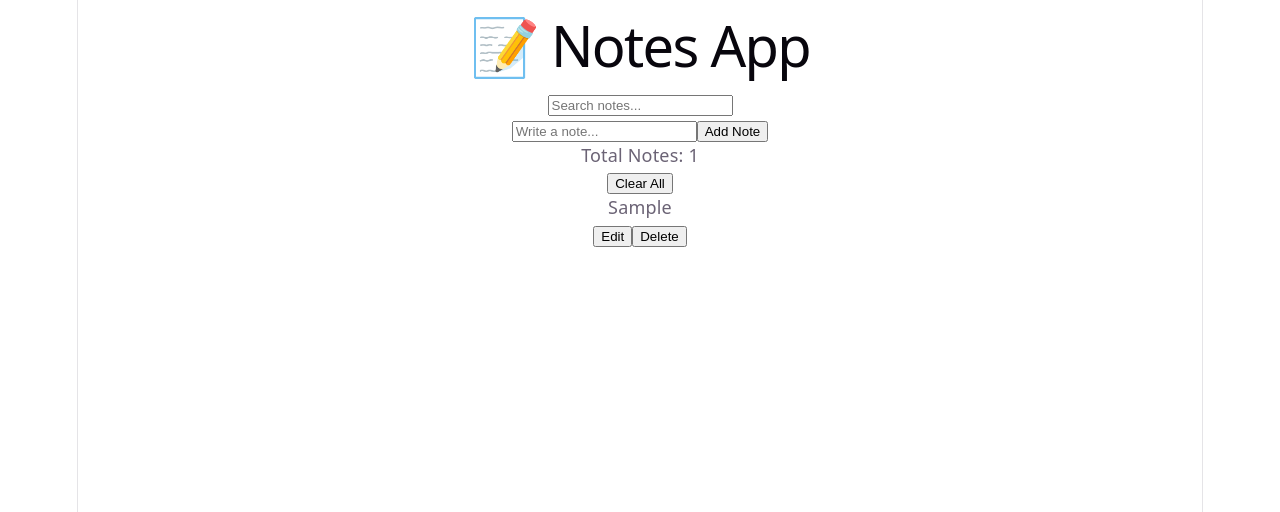
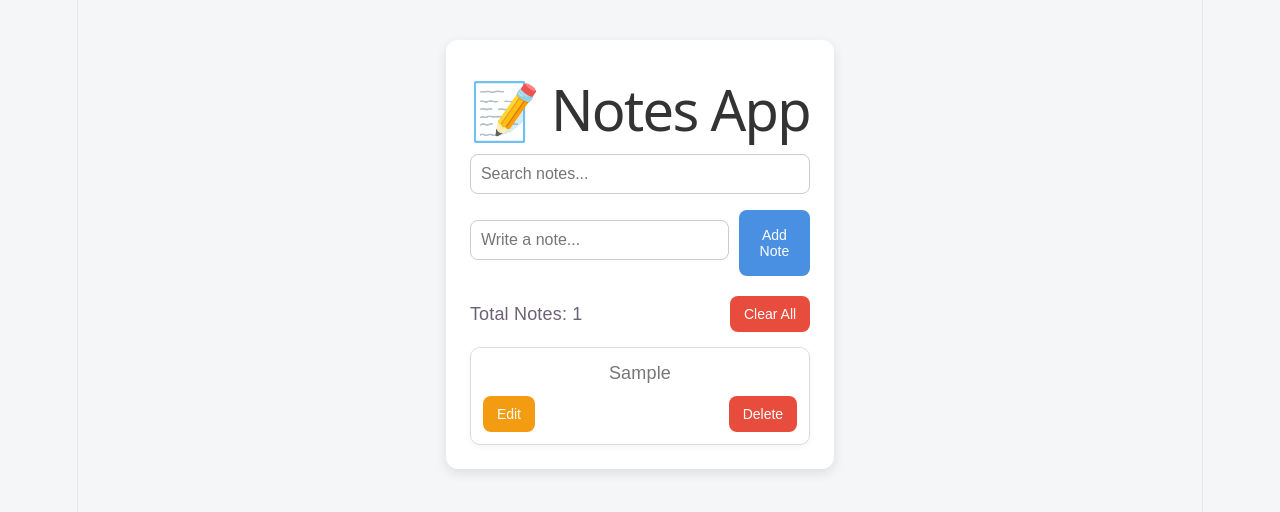
Before and after one commit to amandagm77/MiniProject_NewNotesApp, a React (Vite) app: page / in a window 1280 px wide. Both pictures are taken after typing "Sample" into the empty fields and a click on the button "Add Note". Shown: the top 512 px of the page. Built offline with nearby package versions, Linux system fonts and the light colour scheme.

Commit message:
Updated CSS, created README

```diff
--- a/src/App.css
+++ b/src/App.css
@@ -1,184 +1,172 @@
-.counter {
-  font-size: 16px;
-  padding: 5px 10px;
-  border-radius: 5px;
-  color: var(--accent);
-  background: var(--accent-bg);
-  border: 2px solid transparent;
-  transition: border-color 0.3s;
-  margin-bottom: 24px;
+/* =========================
+   GLOBAL STYLES
+   ========================= */
 
-  &:hover {
-    border-color: var(--accent-border);
-  }
-  &:focus-visible {
-    outline: 2px solid var(--accent);
-    outline-offset: 2px;
-  }
+/* Prevent width overflow issues across the app */
+* {
+  box-sizing: border-box;
 }
 
-.hero {
-  position: relative;
-
-  .base,
-  .framework,
-  .vite {
-    inset-inline: 0;
-    margin: 0 auto;
+/* Change the app font or background here */
+body {
+  margin: 0;
+  font-family: Arial, Helvetica, sans-serif;
+  background-color: #f4f6f8; /* 🌈 Change app background color here */
 }
 
-  .base {
-    width: 170px;
-    position: relative;
-    z-index: 0;
+/* Main app wrapper */
+.app {
+  max-width: 680px; /* 📏 Change overall app width */
+  margin: 40px auto;
+  padding: 24px;
+  background: white;
+  border-radius: 12px;
+  box-shadow: 0 4px 12px rgba(0, 0, 0, 0.1);
 }
 
-  .framework,
-  .vite {
-    position: absolute;
+/* =========================
+   HEADER
+   ========================= */
+
+h1 {
+  text-align: center;
+  color: #333; /* 🎨 Change title color */
 }
 
-  .framework {
-    z-index: 1;
-    top: 34px;
-    height: 28px;
-    transform: perspective(2000px) rotateZ(300deg) rotateX(44deg) rotateY(39deg)
-      scale(1.4);
+/* =========================
+   SEARCH BAR
+   ========================= */
+
+input[type="text"] {
+  width: 100%;
+  max-width: 100%;
+  display: block;
+  padding: 10px;
+  margin: 10px 0 16px 0;
+  border-radius: 8px;
+  border: 1px solid #ccc;
+  font-size: 16px;
 }
 
-  .vite {
-    z-index: 0;
-    top: 107px;
-    height: 26px;
-    width: auto;
-    transform: perspective(2000px) rotateZ(300deg) rotateX(40deg) rotateY(39deg)
-      scale(0.8);
-  }
+/* Focus effect for inputs */
+input[type="text"]:focus {
+  outline: none;
+  border-color: #4a90e2; /* 🔵 Change focus color */
 }
 
-#center {
+/* =========================
+   FORM BUTTON
+   ========================= */
+
+form {
   display: flex;
-  flex-direction: column;
-  gap: 25px;
-  place-content: center;
-  place-items: center;
-  flex-grow: 1;
-
-  @media (max-width: 1024px) {
-    padding: 32px 20px 24px;
-    gap: 18px;
-  }
+  gap: 10px;
+  margin-bottom: 20px;
 }
 
-#next-steps {
-  display: flex;
-  border-top: 1px solid var(--border);
-  text-align: left;
-
-  & > div {
-    flex: 1 1 0;
-    padding: 32px;
-    @media (max-width: 1024px) {
-      padding: 24px 20px;
-    }
+/* Button styling (global for this app) */
+button {
+  padding: 10px 14px;
+  border: none;
+  border-radius: 8px;
+  cursor: pointer;
+  background-color: #4a90e2; /* 🔵 Primary button color */
+  color: white;
+  font-size: 14px;
+  transition: 0.2s ease;
 }
 
-  .icon {
-    margin-bottom: 16px;
-    width: 22px;
-    height: 22px;
+/* Hover effect */
+button:hover {
+  background-color: #357bd8; /* 🔵 Darker hover state */
 }
 
-  @media (max-width: 1024px) {
-    flex-direction: column;
-    text-align: center;
-  }
+/* =========================
+   CONTROLS (Counter + Clear)
+   ========================= */
+
+.controls {
+  display: flex;
+  justify-content: space-between;
+  align-items: center;
+  margin: 15px 0;
 }
 
-#docs {
-  border-right: 1px solid var(--border);
-
-  @media (max-width: 1024px) {
-    border-right: none;
-    border-bottom: 1px solid var(--border);
-  }
+/* Clear button override (optional styling) */
+.controls button {
+  background-color: #e74c3c; /* 🔴 Clear button color */
 }
 
-#next-steps ul {
-  list-style: none;
-  padding: 0;
-  display: flex;
-  gap: 8px;
-  margin: 32px 0 0;
-
-  .logo {
-    height: 18px;
+.controls button:hover {
+  background-color: #c0392b;
 }
 
-  a {
-    color: var(--text-h);
-    font-size: 16px;
-    border-radius: 6px;
-    background: var(--social-bg);
-    display: flex;
-    padding: 6px 12px;
-    align-items: center;
-    gap: 8px;
-    text-decoration: none;
-    transition: box-shadow 0.3s;
+/* =========================
+   NOTES GRID
+   ========================= */
 
-    &:hover {
-      box-shadow: var(--shadow);
-    }
-    .button-icon {
-      height: 18px;
-      width: 18px;
-    }
+.note-list {
+  display: grid;
+  grid-template-columns: repeat(auto-fill, minmax(200px, 1fr));
+  gap: 16px;
+  margin-top: 10px;
 }
 
-  @media (max-width: 1024px) {
-    margin-top: 20px;
-    flex-wrap: wrap;
-    justify-content: center;
+/* =========================
+   NOTE CARD
+   ========================= */
 
-    li {
-      flex: 1 1 calc(50% - 8px);
+.note-card {
+  background: #fff;
+  border: 1px solid #ddd;
+  border-radius: 10px;
+  padding: 12px;
+  box-shadow: 0 2px 6px rgba(0,0,0,0.05);
+  transition: transform 0.2s ease;
 }
 
-    a {
-      width: 100%;
-      justify-content: center;
-      box-sizing: border-box;
-    }
-  }
+/* Hover lift effect */
+.note-card:hover {
+  transform: translateY(-3px);
 }
 
-#spacer {
-  height: 88px;
-  border-top: 1px solid var(--border);
-  @media (max-width: 1024px) {
-    height: 48px;
-  }
+/* Note text */
+.note-card p {
+  margin: 0 0 10px 0;
+  color: #333;
+  word-wrap: break-word;
 }
 
-.ticks {
-  position: relative;
-  width: 100%;
+/* =========================
+   NOTE CARD BUTTONS
+   ========================= */
 
-  &::before,
-  &::after {
-    content: '';
-    position: absolute;
-    top: -4.5px;
-    border: 5px solid transparent;
+.note-card .buttons {
+  display: flex;
+  justify-content: space-between;
+  gap: 8px;
 }
 
-  &::before {
-    left: 0;
-    border-left-color: var(--border);
+/* Edit button */
+.note-card .buttons button:first-child {
+  background-color: #f39c12; /* 🟡 Edit button */
 }
-  &::after {
-    right: 0;
-    border-right-color: var(--border);
+
+/* Delete button */
+.note-card .buttons button:last-child {
+  background-color: #e74c3c; /* 🔴 Delete button */
 }
+
+/* Hover overrides for card buttons */
+.note-card .buttons button:hover {
+  opacity: 0.9;
 }
+
+/* =========================
+   EMPTY STATE TEXT
+   ========================= */
+
+.note-list p {
+  text-align: center;
+  color: #777;
+}
```
Also changed, not shown: 1 other file (tests, documents, lock files or other folders). Lines whose indentation alone changed are shown as unchanged.
